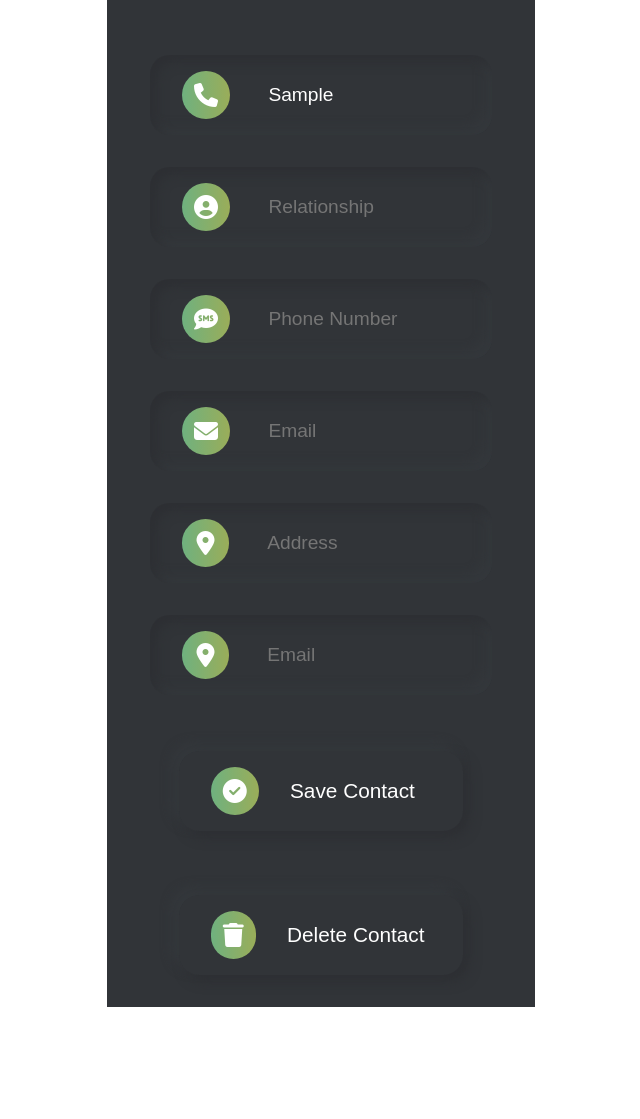
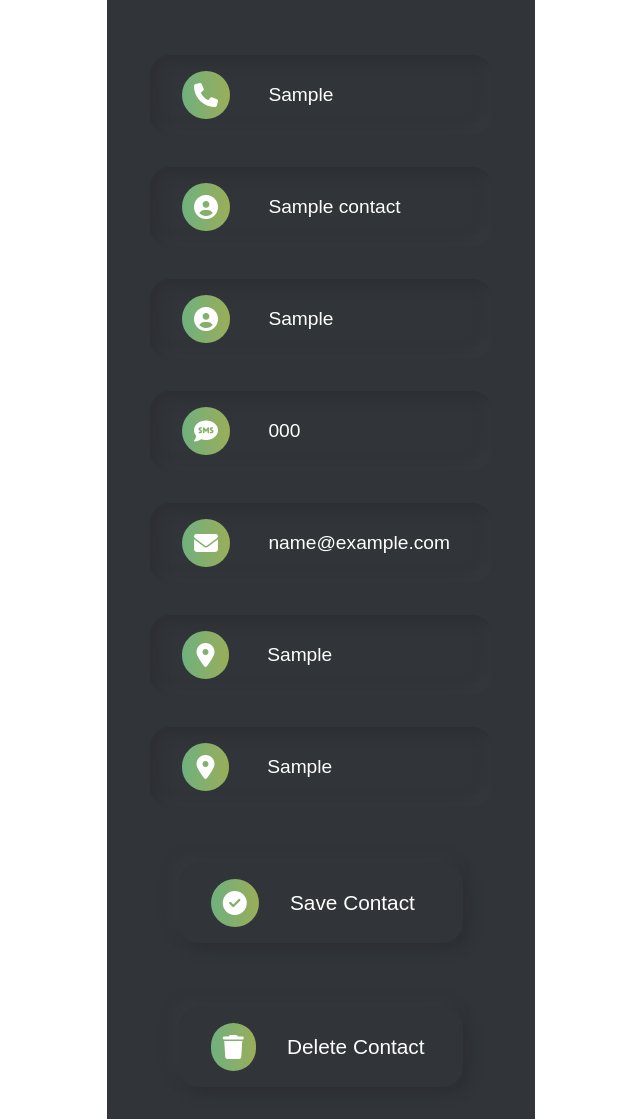
Before and after one commit to Val-1988/App_Contact_management, a Django app: page /edit_contact/1 in a window 1280 px wide. Shown: the part 194-1313 px from the top of the page, without its empty margins (319-959 px from the left). Before the commit the page ends 1201 px from the top, so only its background shows below. Run offline with Django 4.2, Linux system fonts and the light colour scheme; tables that the repository leaves empty hold one stand-in row (values such as "Sample post"); some libraries are stand-ins or nearby versions.

Commit message:
Edit of contact_finished

```diff
--- a/contact_management/app_contact_management/urls.py
+++ b/contact_management/app_contact_management/urls.py
@@ -5,6 +5,7 @@ urlpatterns = [
     path('', views.index, name='index'),
     path('add_contact/', views.addContact, name='add_contact'),
     path('profile/<str:pk>', views.contactProfile, name="profile"),
-    path('edit_contact/<str:pk>', views.editContact, name='edit_contact')
+    path('edit_contact/<str:pk>', views.editContact, name='edit_contact'),
+    path('delete/<str:pk>', views.deleteContact, name='delete')
 
 ]
--- a/contact_management/app_contact_management/views.py
+++ b/contact_management/app_contact_management/views.py
@@ -35,4 +35,19 @@ def contactProfile(request, pk):
 
 def editContact(request, pk):
     contact = Contact.objects.get(id=pk)
+
+    if request.method == "POST":
+        contact.first_name = request.POST["first_name"]
+        contact.second_name = request.POST["second_name"]
+        contact.patronymic = request.POST["patronymic"]
+        contact.organization = request.POST["organization"]
+        contact.position = request.POST["position"]
+        contact.email = request.POST["email"]
+        contact.phone_number = request.POST["phone_number"]
+        contact.save()
+        return redirect("/profile/"+str(contact.id))
     return render(request, "edit.html", {"contact": contact})
+
+
+def deleteContact(request, pk):
+    return render(request, "delete.html")
--- a/contact_management/templates/edit.html
+++ b/contact_management/templates/edit.html
@@ -18,7 +18,7 @@
 	<div class="container">
 		<header class="hero">
 
-			<a href="contact-profile.html">
+			<a href="{% url 'profile' contact.id %}">
 			     <i class="fas fa-chevron-circle-left back-btn"></i>
 			</a>
 
@@ -28,43 +28,56 @@
 			</div>
 		</header>
 
+		<form action="" method="POST">
+			{% csrf_token %}
 		<section class="contact-info">
 
 			<div class="info-line">
 				<i class="fas fa-phone icon-gradient"></i>
-				<input type="text" class="type" name="first_name" placeholder="Фамилия"
-					value="{{ contact.first_name}}">
+				<input type="text" class="type" name="first_name" placeholder="Имя"
+					value="{{ contact.first_name }}">
 			</div>
 
 			<div class="info-line">
 				<i class="fas fa-user-circle icon-gradient"></i>
-				<input type="text" class="type" name="relationship" placeholder="Relationship">
+				<input type="text" class="type" name="second_name" placeholder="Фамилия"
+					value="{{ contact.second_name }}">
+			</div>
+
+			<div class="info-line">
+				<i class="fas fa-user-circle icon-gradient"></i>
+				<input type="text" class="type" name="patronymic" placeholder="Отчество"
+					value="{{ contact.patronymic }}">
 			</div>
 
 
 
 			<div class="info-line">
 				<i class="fas fa-sms icon-gradient"></i>
-				<input type="text" class="type" name="phone-number" placeholder="Phone Number">
+				<input type="text" class="type" name="phone_number" placeholder="Номер телефона"
+					value="{{ contact.phone_number }}">
 			</div>
 
 
 
 			<div  class="info-line">
 				<i class="fas fa-envelope icon-gradient"></i>
-				<input type="text" class="type" name="e-mail" placeholder="Email">
+				<input type="text" class="type" name="email" placeholder="Email"
+					value="{{ contact.email }}">
 			</div>
 
 
 
 			<div class="info-line">
 				<i class="fas fa-map-marker-alt icon-gradient location"></i>
-				<input type="text" class="type" name="address" placeholder="Address">
+				<input type="text" class="type" name="organization" placeholder="Организация"
+					value="{{ contact.organization }}">
 			</div>
 
 			<div class="info-line">
 				<i class="fas fa-map-marker-alt icon-gradient location"></i>
-				<input type="text" class="type" name="email" placeholder="Email">
+				<input type="text" class="type" name="position" placeholder="Должность"
+					   value="{{ contact.position }}">
 			</div>
 		</section>
 
@@ -74,6 +87,7 @@
 				<button class="button">Save Contact</button>
 			</div>
 		</section>
+		</form>
 
 		<section class="button-container">
 			<a href="delete.html">
```
